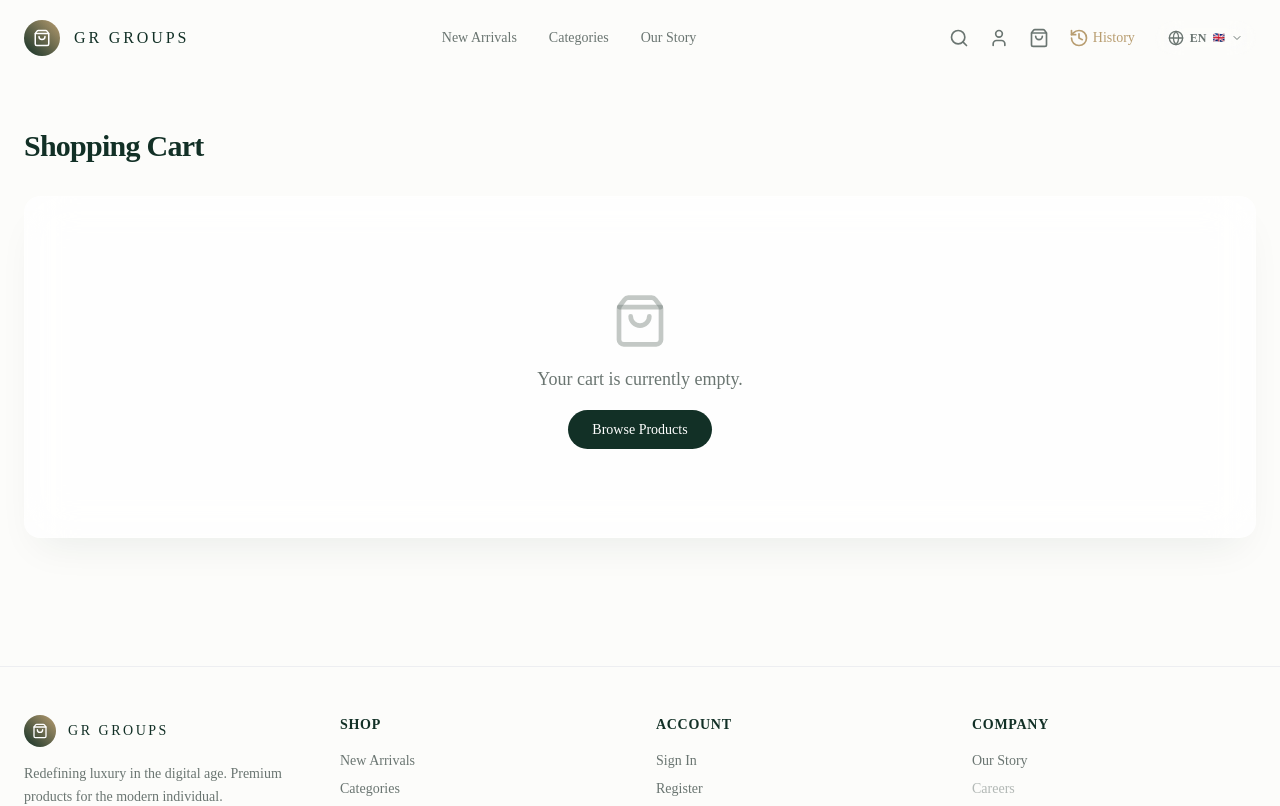
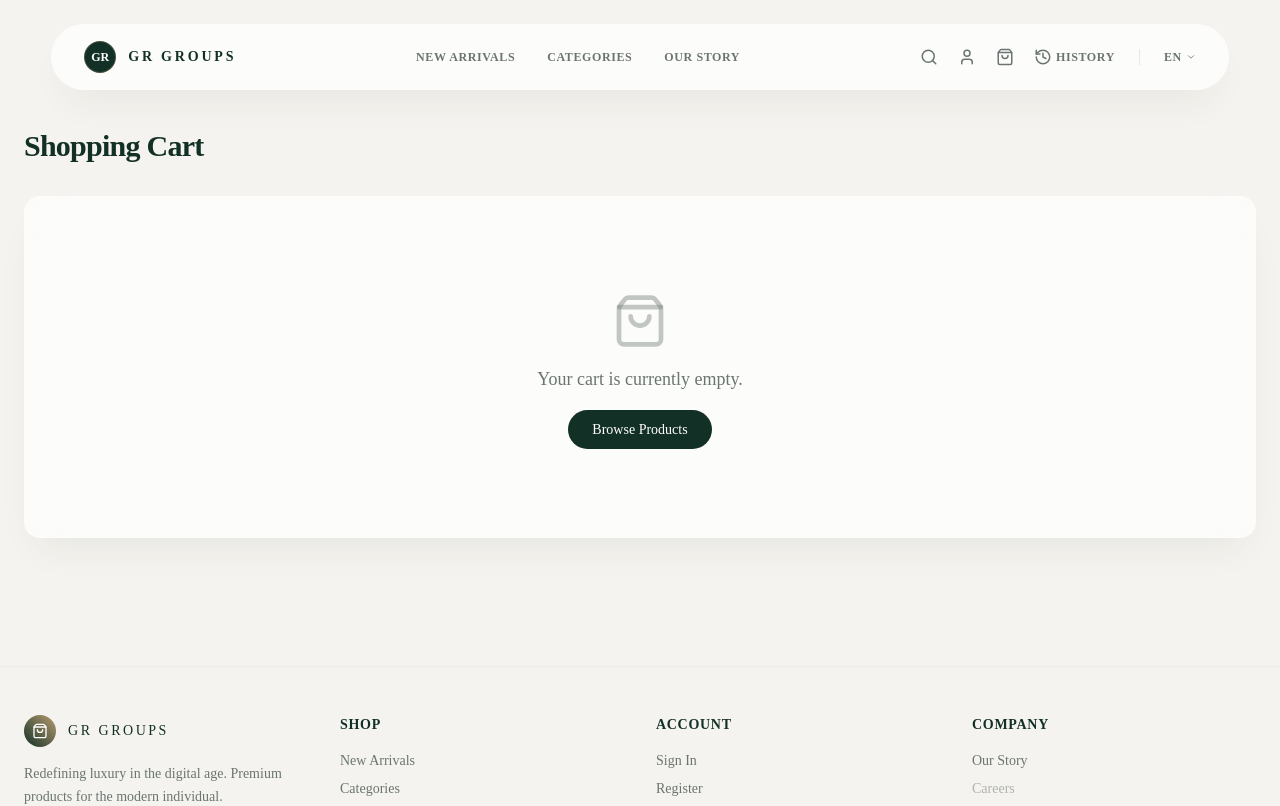
Before and after one commit to logeshgovindasamy/gr-groups-nextjs, a Next.js app: page /cart in a window 1280 px wide. Shown: the top 806 px of the page. Built offline with nearby package versions, Linux system fonts and the light colour scheme.

Commit message:
Next.js application structure with core pages, global styles, and layout components

```diff
--- a/src/app/globals.css
+++ b/src/app/globals.css
@@ -2,9 +2,15 @@
 @tailwind components;
 @tailwind utilities;
 
+:root {
+  --font-sans: "Times New Roman", Times, serif !important;
+  --font-serif: "Times New Roman", Times, serif !important;
+}
+
 @layer base {
   body {
-    @apply bg-background text-textLight antialiased font-sans;
+    @apply bg-background text-textLight antialiased;
+    font-family: "Times New Roman", Times, serif !important;
     line-height: 1.5;
   }
 
--- a/src/components/layout/Navbar.jsx
+++ b/src/components/layout/Navbar.jsx
@@ -65,7 +65,8 @@ const Navbar = () => {
   };
 
   const searchSubmitHandler = (e) => {
-    if (e?.preventDefault) e.preventDefault();
+    if (e?.preventDefault)
+      e.preventDefault();
     if (searchKeyword.trim()) {
       router.push(`/search?q=${encodeURIComponent(searchKeyword)}`);
       setSearchOpen(false);
@@ -104,38 +105,43 @@ const Navbar = () => {
   ];
 
   return (
-    <nav
-      className={`fixed top-0 w-full z-50 transition-all duration-300 ${isScrolled ? 'glass-panel py-3' : 'bg-transparent py-5'
+    <motion.nav
+      initial={{ y: -100, opacity: 0 }}
+      animate={{ y: 0, opacity: 1 }}
+      transition={{ duration: 0.8, ease: [0.16, 1, 0.3, 1] }}
+      className={`fixed top-0 left-0 right-0 z-50 transition-all duration-500 w-[92%] max-w-7xl mx-auto rounded-full border border-white/20 shadow-luxury backdrop-blur-md ${isScrolled
+          ? 'mt-3 py-2.5 bg-white/90 border-[#eae8e4]/60'
+          : 'mt-6 py-4 bg-white/70 border-[#eae8e4]/30'
         }`}
     >
-      <div className="container mx-auto px-6 flex items-center justify-between">
+      <div className="px-6 md:px-8 flex items-center justify-between w-full">
         {/* Logo */}
         <Link
           href="/"
-          className="flex items-center gap-3.5 group"
+          className="flex items-center gap-3 group"
         >
-          <div className="w-9 h-9 rounded-full bg-gradient-to-tr from-primary to-accent flex items-center justify-center group-hover:rotate-12 transition-transform duration-300">
-            <ShoppingBag size={18} className="text-white" />
+          <div className="w-8 h-8 rounded-full bg-[#123026] border border-[#b89d70]/30 flex items-center justify-center text-white font-bold text-xs tracking-normal font-sans transition-transform duration-500 group-hover:rotate-12">
+            GR
           </div>
-          <span className="text-primary font-medium tracking-[0.18em] text-base uppercase">
+          <span className="text-[#123026] font-sans font-semibold tracking-[0.2em] text-xs md:text-sm uppercase">
             GR GROUPS
           </span>
         </Link>
 
         {/* Desktop Links */}
-        <div className="hidden md:flex items-center gap-8 text-sm font-medium text-textMuted">
+        <div className="hidden md:flex items-center gap-8 text-xs font-semibold tracking-wider text-[#6a7571] uppercase font-sans">
           {navLinks.map((link) => (
             <Link
               key={link.href}
               href={link.href}
-              className={`hover:text-primary transition-colors relative ${link.active ? 'text-primary' : ''
+              className={`hover:text-[#123026] transition-colors relative py-1 ${link.active ? 'text-[#123026]' : ''
                 }`}
             >
               {link.label}
               {link.active && (
                 <motion.div
                   layoutId="activeNav"
-                  className="absolute -bottom-1 left-0 right-0 h-0.5 bg-gradient-to-r from-primary to-accent rounded-full"
+                  className="absolute -bottom-0.5 left-0 right-0 h-[1.5px] bg-[#b89d70] rounded-full"
                 />
               )}
             </Link>
@@ -143,9 +149,9 @@ const Navbar = () => {
           {userInfo?.role === 'admin' && (
             <Link
               href="/admin"
-              className="text-accent hover:text-primary transition-colors font-bold"
+              className="text-[#b89d70] hover:text-[#123026] transition-colors font-bold"
             >
-              Admin Dashboard
+              Admin
             </Link>
           )}
         </div>
@@ -158,7 +164,7 @@ const Navbar = () => {
               {searchOpen && (
                 <motion.form
                   initial={{ width: 0, opacity: 0 }}
-                  animate={{ width: 240, opacity: 1 }}
+                  animate={{ width: 200, opacity: 1 }}
                   exit={{ width: 0, opacity: 0 }}
                   transition={{ duration: 0.3 }}
                   onSubmit={searchSubmitHandler}
@@ -166,8 +172,8 @@ const Navbar = () => {
                 >
                   <input
                     type="text"
-                    placeholder="Search premium products..."
-                    className="w-full bg-surface border border-gray-200 rounded-full py-1.5 px-4 text-sm text-primary focus:outline-none focus:border-accent backdrop-blur-md"
+                    placeholder="Search..."
+                    className="w-full bg-white/95 border border-[#eae8e4] rounded-full py-1 px-3 text-xs text-primary focus:outline-none focus:border-[#b89d70] backdrop-blur-md"
                     value={searchKeyword}
                     onChange={(e) => setSearchKeyword(e.target.value)}
                     autoFocus
@@ -176,7 +182,7 @@ const Navbar = () => {
               )}
             </AnimatePresence>
             <button
-              className="text-textMuted hover:text-accent transition-colors z-10"
+              className="text-[#6a7571] hover:text-[#123026] transition-colors z-10"
               onClick={() => {
                 if (searchOpen && searchKeyword) {
                   searchSubmitHandler({ preventDefault: () => { } });
@@ -186,32 +192,32 @@ const Navbar = () => {
               }}
               aria-label="Search"
             >
-              <Search size={20} />
+              <Search size={18} />
             </button>
           </div>
 
           {/* User & Auth */}
           {userInfo ? (
-            <div className="flex items-center gap-3">
-              <span className="text-sm font-medium text-textMuted">
+            <div className="flex items-center gap-2">
+              <span className="text-xs font-semibold text-[#6a7571] max-w-[80px] truncate">
                 {userInfo.name}
               </span>
               <button
                 onClick={logoutHandler}
-                className="text-textMuted hover:text-red-400 transition-colors"
+                className="text-[#6a7571] hover:text-red-500 transition-colors"
                 title="Logout"
               >
-                <LogOut size={20} />
+                <LogOut size={18} />
               </button>
             </div>
           ) : (
-            <div className="flex items-center gap-3">
+            <div className="flex items-center">
               <Link
                 href="/login"
-                className="text-textMuted hover:text-accent transition-colors"
+                className="text-[#6a7571] hover:text-[#123026] transition-colors"
                 title="Sign In / Register"
               >
-                <User size={20} />
+                <User size={18} />
               </Link>
             </div>
           )}
@@ -219,15 +225,15 @@ const Navbar = () => {
           {/* Cart */}
           <Link
             href="/cart"
-            className="text-textMuted hover:text-accent transition-colors relative"
+            className="text-[#6a7571] hover:text-[#123026] transition-colors relative"
             title="Cart"
           >
-            <ShoppingBag size={20} />
+            <ShoppingBag size={18} />
             {totalCartQty > 0 && (
               <motion.span
                 initial={{ scale: 0 }}
                 animate={{ scale: 1 }}
-                className="absolute -top-2 -right-2 bg-primary text-white text-[10px] w-5 h-5 rounded-full flex items-center justify-center font-bold"
+                className="absolute -top-1.5 -right-1.5 bg-[#123026] text-white text-[8px] w-4 h-4 rounded-full flex items-center justify-center font-bold"
               >
                 {totalCartQty}
               </motion.span>
@@ -237,12 +243,15 @@ const Navbar = () => {
           {/* Order History */}
           <Link
             href="/orders"
-            className="flex items-center gap-1 text-accent hover:text-primary transition-colors"
+            className="text-[#6a7571] hover:text-[#123026] transition-colors flex items-center gap-1"
             title="History"
           >
-            <History size={20} />
-            <span className="text-sm">History</span>
+            <History size={18} />
+            <span className="text-xs font-semibold uppercase tracking-wider font-sans">History</span>
           </Link>
+
+          {/* Vertical Divider */}
+          <div className="h-4 w-px bg-[#eae8e4] self-center mx-1" />
 
           {/* Language Selector */}
           <div className="relative">
@@ -251,13 +260,11 @@ const Navbar = () => {
                 e.stopPropagation();
                 setLangOpen(!langOpen);
               }}
-              className="flex items-center gap-1.5 text-textMuted hover:text-accent transition-colors bg-white/5 border border-white/10 hover:border-accent/40 rounded-full px-3 py-1.5 text-sm backdrop-blur-md"
+              className="flex items-center gap-1 text-[#6a7571] hover:text-[#123026] transition-colors text-xs font-semibold uppercase tracking-wider font-sans"
               title="Change Language"
             >
-              <Globe size={16} />
-              <span className="uppercase font-semibold text-xs">{currentLang.code}</span>
-              <span className="text-[10px]">{currentLang.flag}</span>
-              <ChevronDown size={12} className={`transition-transform duration-300 ${langOpen ? 'rotate-180' : ''}`} />
+              <span>{currentLang.code}</span>
+              <ChevronDown size={10} className={`transition-transform duration-300 ${langOpen ? 'rotate-180' : ''}`} />
             </button>
 
             <AnimatePresence>
@@ -266,23 +273,22 @@ const Navbar = () => {
                   initial={{ opacity: 0, y: 10 }}
                   animate={{ opacity: 1, y: 0 }}
                   exit={{ opacity: 0, y: 10 }}
-                  className="absolute right-0 mt-2.5 w-44 rounded-xl border border-white/10 bg-[#161616]/95 backdrop-blur-xl p-1.5 shadow-2xl z-50 flex flex-col gap-0.5"
+                  className="absolute right-0 mt-3 w-40 rounded-xl border border-[#eae8e4] bg-white/95 backdrop-blur-xl p-1 shadow-xl z-50 flex flex-col gap-0.5"
                 >
                   {languagesList.map((lang) => (
                     <button
                       key={lang.code}
                       onClick={() => handleLanguageChange(lang.code)}
-                      className={`w-full text-left px-3 py-2 rounded-lg text-xs font-semibold flex items-center justify-between transition-colors ${
-                        locale === lang.code
-                          ? 'bg-primary text-white'
-                          : 'text-textMuted hover:bg-white/5 hover:text-white'
-                      }`}
+                      className={`w-full text-left px-2.5 py-1.5 rounded-lg text-xs font-semibold flex items-center justify-between transition-colors ${locale === lang.code
+                          ? 'bg-[#123026] text-white'
+                          : 'text-[#6a7571] hover:bg-[#eae8e4]/40 hover:text-[#123026]'
+                        }`}
                     >
                       <span className="flex items-center gap-2">
                         <span>{lang.flag}</span>
                         <span>{lang.label}</span>
                       </span>
-                      {locale === lang.code && <span className="w-1.5 h-1.5 rounded-full bg-accent" />}
+                      {locale === lang.code && <span className="w-1 h-1 rounded-full bg-[#b89d70]" />}
                     </button>
                   ))}
                 </motion.div>
@@ -293,11 +299,11 @@ const Navbar = () => {
 
         {/* Mobile Menu Toggle */}
         <button
-          className="md:hidden text-primary p-1"
+          className="md:hidden text-[#123026] p-1"
           onClick={() => setMobileMenuOpen(!mobileMenuOpen)}
           aria-label="Toggle menu"
         >
-          {mobileMenuOpen ? <X size={24} /> : <Menu size={24} />}
+          {mobileMenuOpen ? <X size={20} /> : <Menu size={20} />}
         </button>
       </div>
 
@@ -381,11 +387,10 @@ const Navbar = () => {
                     handleLanguageChange(lang.code);
                     setMobileMenuOpen(false);
                   }}
-                  className={`flex flex-col items-center gap-1 p-2 rounded-lg border transition-all ${
-                    locale === lang.code
-                      ? 'border-accent/40 bg-primary/10 scale-105'
-                      : 'border-transparent bg-transparent opacity-60'
-                  }`}
+                  className={`flex flex-col items-center gap-1 p-2 rounded-lg border transition-all ${locale === lang.code
+                    ? 'border-accent/40 bg-primary/10 scale-105'
+                    : 'border-transparent bg-transparent opacity-60'
+                    }`}
                 >
                   <span className="text-xl">{lang.flag}</span>
                   <span className="text-[10px] uppercase font-bold text-textMuted">{lang.code}</span>
@@ -395,7 +400,7 @@ const Navbar = () => {
           </motion.div>
         )}
       </AnimatePresence>
-    </nav>
+    </motion.nav>
   );
 };
 
```
Also changed, not shown: src/app/search/page.jsx (+68 -51 lines), src/components/cart/CouponSection.jsx (+10 -10 lines), tailwind.config.js (+4 -4 lines), .orders-fallback.json, .users-fallback.json.
